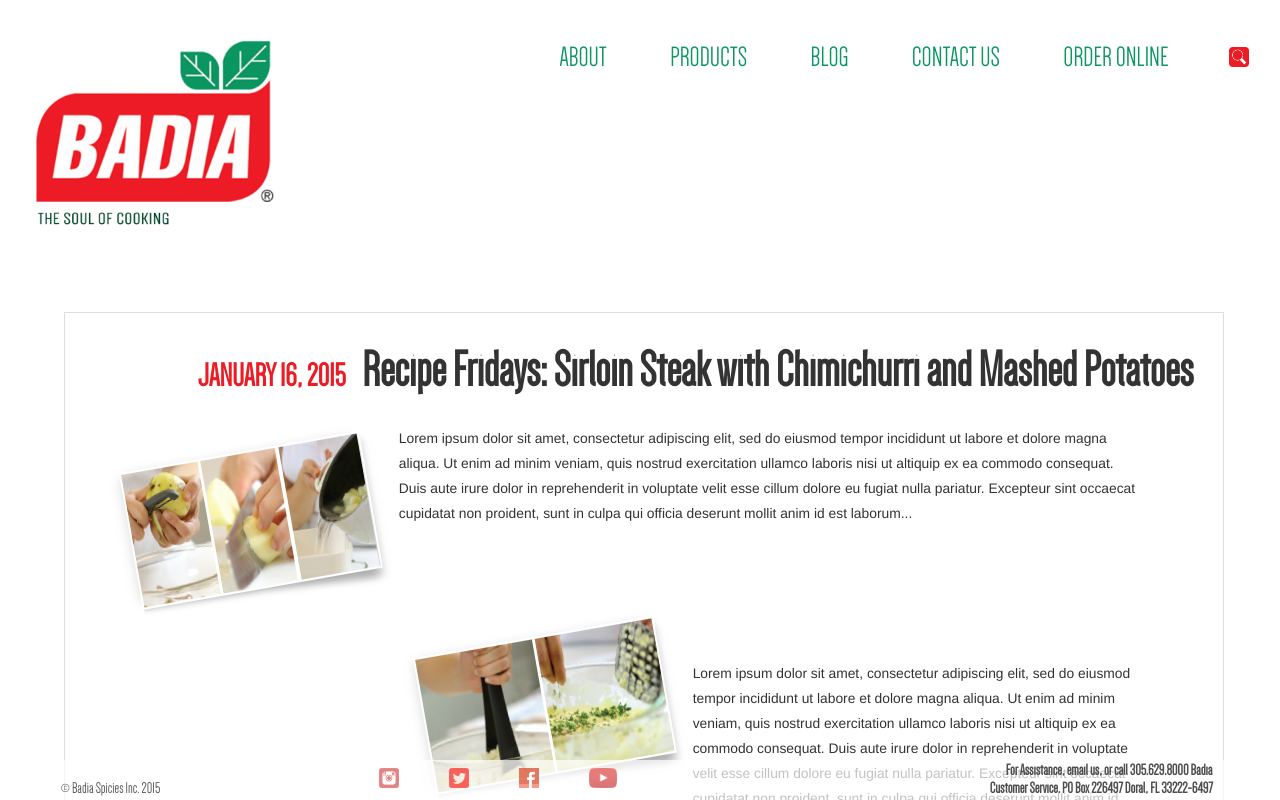
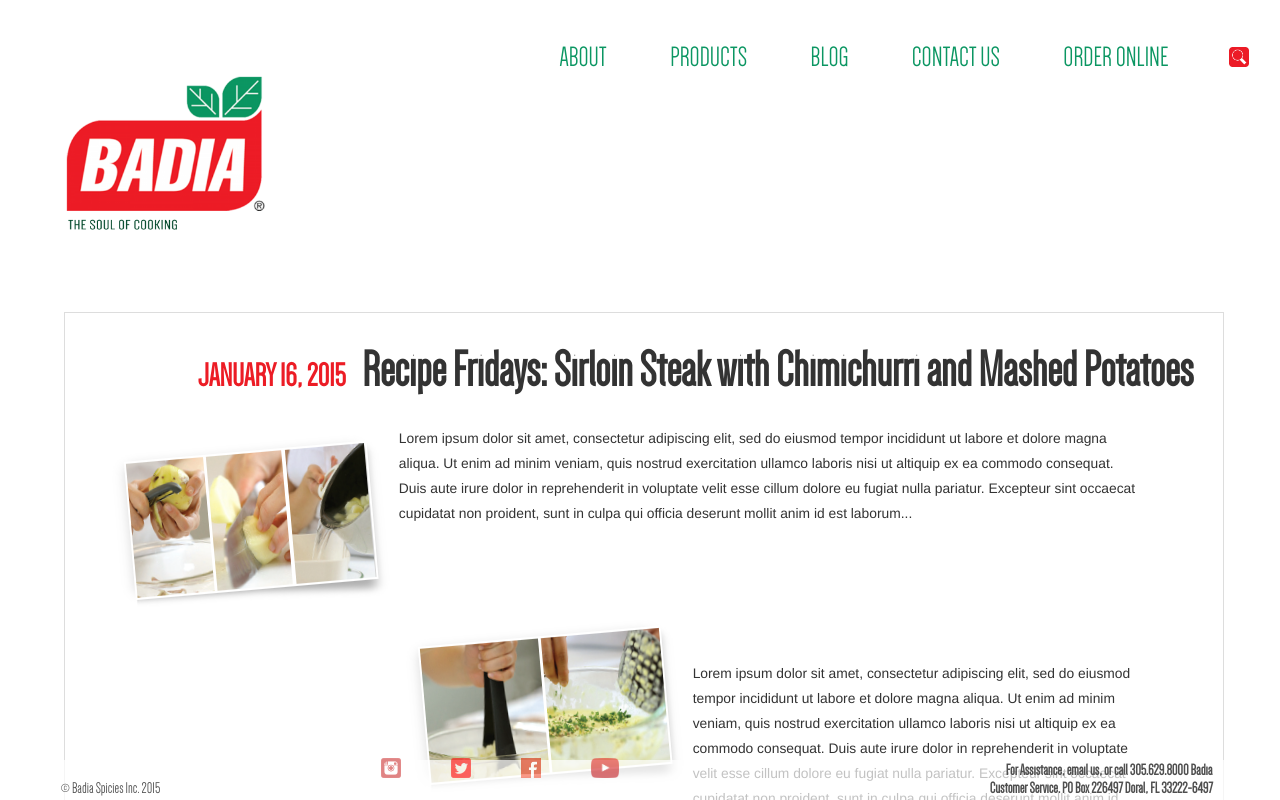
Before and after one commit to emoonh/homework-moon, a plain HTML site: page 02 assignment/subpage.html in a window 1280 px wide. In both pictures the pointer is over the picture 159 px from the left and 136 px from the top of the page. Shown: the top 800 px of the page. Drawn offline with Linux system fonts and the light colour scheme.

Commit message:
(6) new transition/transforms

```diff
--- a/02 assignment/badia.css
+++ b/02 assignment/badia.css
@@ -116,10 +116,9 @@ a:hover{
 	z-index: -1;
 }
 img.image:hover {
-    -webkit-transform: scale (1.2) ;
-    -moz-transform: scale(1.2) ;
-    -o-transform: scale(1.2) ;
-    transform: scale(1.2) ;
+        -ms-transform: translate(10px,20px); /* IE 9 */
+       	-webkit-transform: translate(10px,20px); /* Chrome, Safari, Opera */
+        transform: translate(10px,20px);
     -webkit-transition: all .8s ease ;
     -moz-transition: all .8s ease ;
     -o-transition: all .8s ease ;
@@ -132,6 +131,16 @@ img.image:hover {
         right: 3.5em;
 	height:35%;
 	opacity:.8;
+}
+
+img.image3:hover {
+        -webkit-transition: all .8s ease ;
+        -moz-transition: all .8s ease ;
+        -o-transition: all .8s ease ;
+        transition: all .8s ease ;
+        -ms-transform: translate(220px,10px);
+       	-webkit-transform: translate(220px,10px);
+        transform: translate(220px,10px);
 }
 #phrase {
 	position: absolute;
@@ -178,9 +187,12 @@ img.image:hover {
 #social li {
 	display: inline;
 }
-#social a img {
+#social li a img {
 	opacity: 0.6;
 	padding:.2em;
+        -ms-transform: translate(2px,-10px);
+       	-webkit-transform: translate(2px,-10px);
+        transform: translate(2px,-10px);
 
 }
 #social a:hover img,
@@ -230,21 +242,18 @@ img {
 	border: 1px solid #ddd;
 }
 #steps li a:hover img {
-        -webkit-transform: scale (1.2) rotate(0deg);
-        -moz-transform: scale(1.2) rotate(0deg);
-        -o-transform: scale(1.2) rotate(0deg);
-        transform: scale(1.2) rotate(0deg);
+        -ms-transform: translate(4px,10px);
+       	-webkit-transform: translate(4px,10px);
+        transform: translate(4px,10px);
 }
 #steps li a img {
-        -webkit-transition: all .3s ease ;
-        -moz-transition: all .3s ease ;
-        -o-transition: all .3s ease ;
-        transition: all .3s ease ;
+	-webkit-transition: all 600ms cubic-bezier(0.645, 0.045, 0.355, 1);
+	  transition: all 600ms cubic-bezier(0.645, 0.045, 0.355, 1);
 
-        -webkit-transform:  rotate(-10deg);
-        -moz-transform:  rotate(-10deg);
-        -o-transform:  rotate(-10deg);
-        transform:  rotate(-10deg);
+        -webkit-transform:  rotate(-5deg);
+        -moz-transform:  rotate(-5deg);
+        -o-transform:  rotate(-5deg);
+        transform:  rotate(-5deg);
 }
 #relative-absolute-position{
 	position:relative;
--- a/02 assignment/subpage.html
+++ b/02 assignment/subpage.html
@@ -56,7 +56,7 @@
 		 reprehenderit in voluptate velit esse cillum dolore eu fugiat nulla pariatur. Excepteur sint occaecat cupidatat non proident, sunt in culpa qui officia deserunt mollit anim id est laborum...</h4>
 	 	</li></ul><br>
 </div>
-<img src='post/recipe1.png' id="image3"id="relative-absolute-position"></li>
+<img src='post/recipe1.png' class="image3"id="relative-absolute-position"></li>
 
 <div id="footer">
 	<div id="copyright">
```
